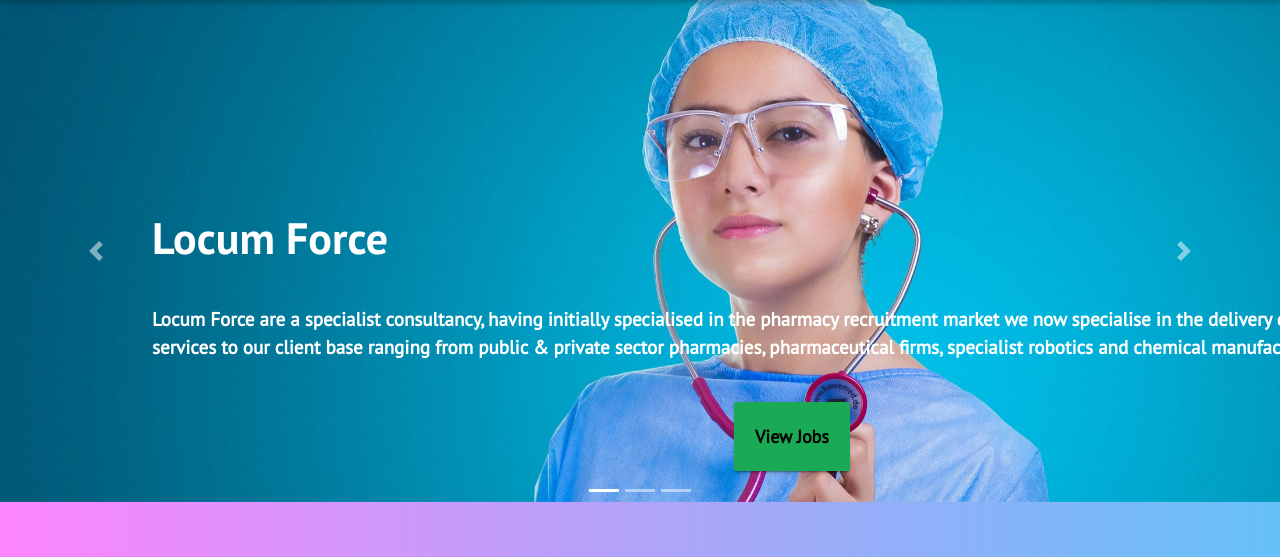
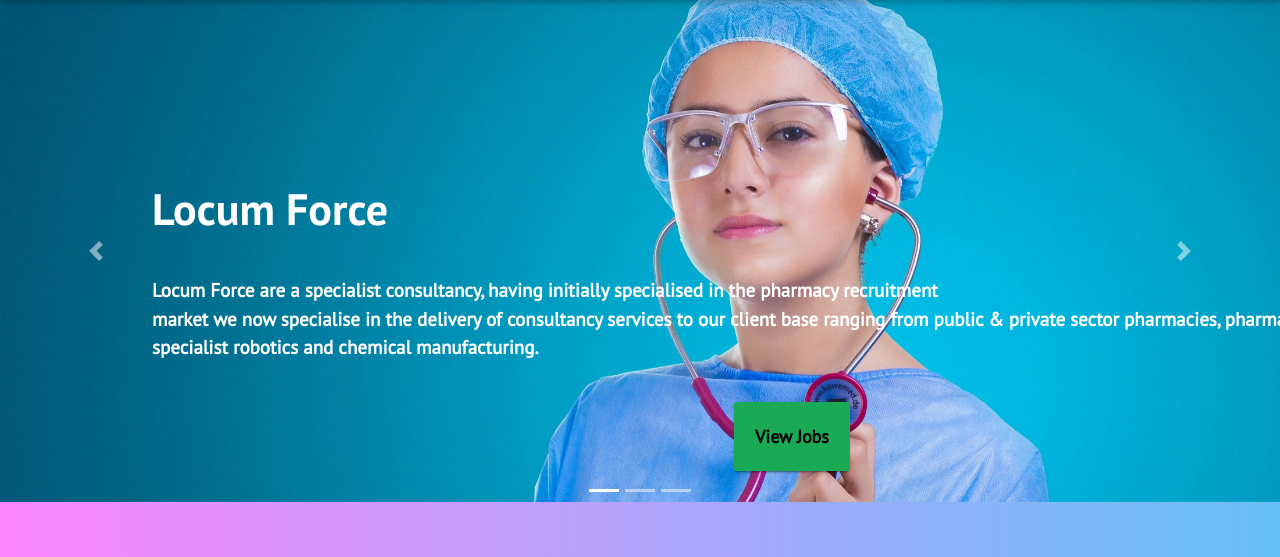
Before and after one commit to blurryface92/locum-app, a Flask app: page / in a window 1280 px wide. Shown: the part 124-681 px from the top of the page. Run offline with Flask 2, Linux system fonts and the light colour scheme; some libraries are stand-ins or nearby versions.

Commit message:
ver30 somthing

```diff
--- a/templates/index.html
+++ b/templates/index.html
@@ -19,7 +19,7 @@
                     <img class="d-block w-100" src="static/images/slider/slider_1.jpg" alt="First slide">
                     <div class="carousel-caption d-none d-md-block">
                         <h5 class="animated bounceInDown">Locum Force</h5>
-                        <p class="animated bounceInLeft">Locum Force are a specialist consultancy, having initially specialised in the pharmacy recruitment market we now specialise in the delivery of consultancy services to our client base ranging from public & private sector pharmacies, pharmaceutical firms, specialist robotics and chemical manufacturing.
+                        <p class="animated bounceInLeft">Locum Force are a specialist consultancy, having initially specialised in the pharmacy recruitment <br>market we now specialise in the delivery of consultancy services to our client base ranging from public & private sector pharmacies, pharmaceutical firms, <br>specialist robotics and chemical manufacturing.
 
                            </p>
 
@@ -34,7 +34,7 @@
                     <img class="d-block w-100" src="static/images/slider/slider_4.jpg" alt="Third slide">
                      <div class="carousel-caption vdg-cur d-none d-md-block">
                         <h5 class="animated bounceInDown">Locum Force</h5>
-                        <p class="animated bounceInLeft"> With an exceptionally broad range of international clients we deliver innovative services including recruitment, sourcing, branding and service matching.</p>
+                        <p class="animated bounceInLeft"> With an exceptionally broad range of international clients we deliver<br> innovative services including recruitment, sourcing, branding and service matching.</p>
 
                          <div class="row vbh">
 
```
